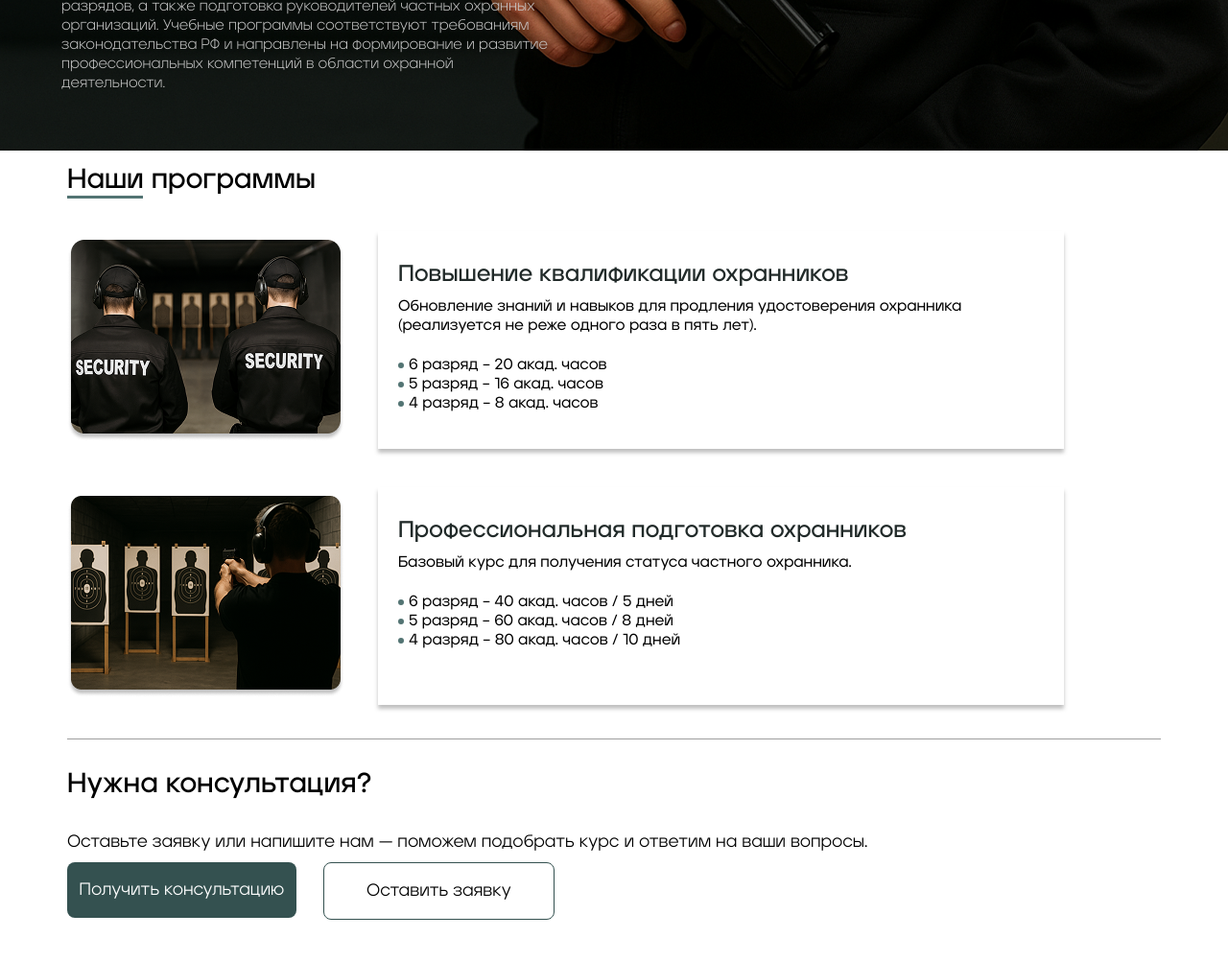
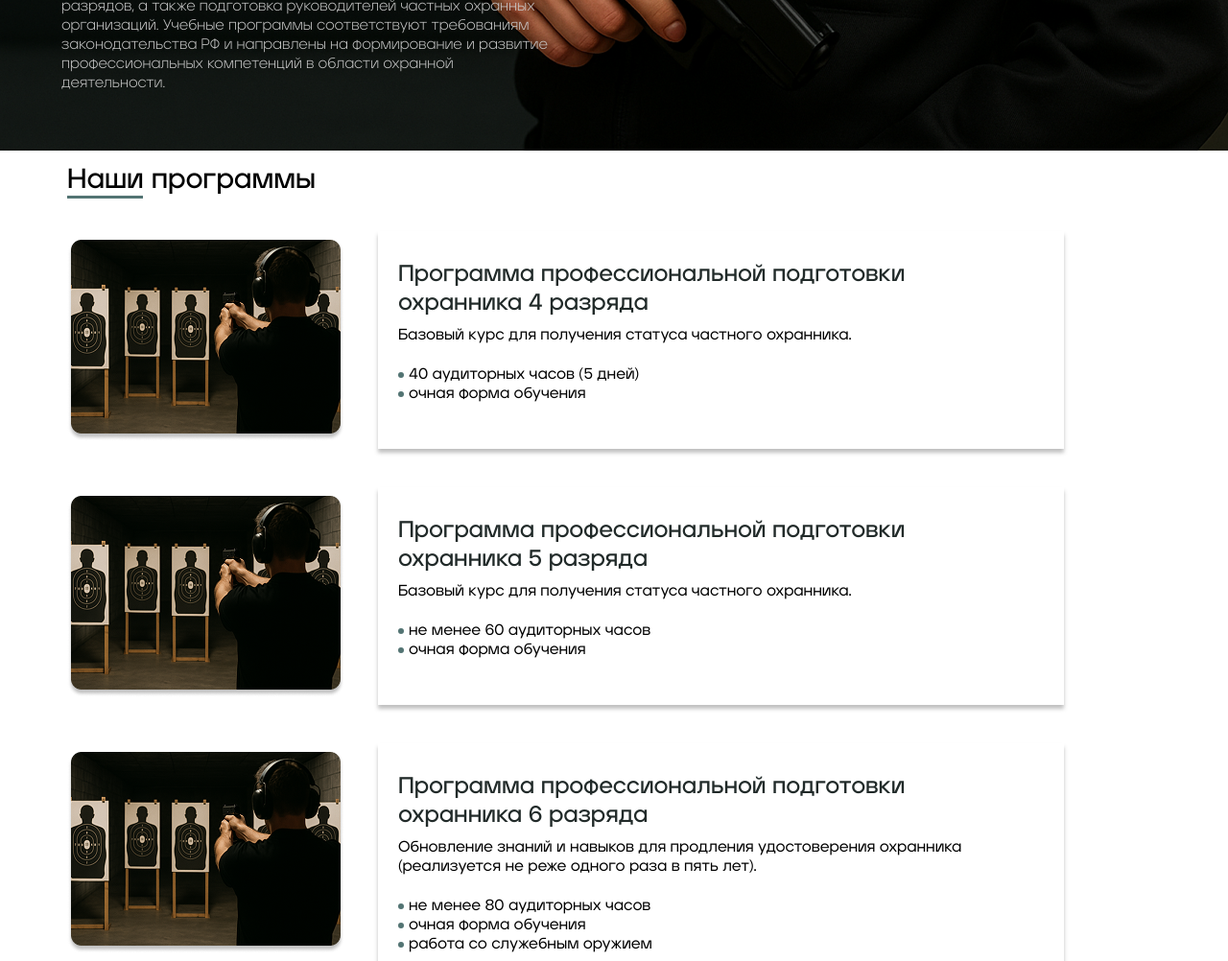
Before and after one commit to CepBep4/webddk, a Flask app: page / in a window 1280 px wide. Shown: the part 514-1516 px from the top of the page at 96% size. Run offline with Flask 3, Linux system fonts and the light colour scheme.

Commit message:
pr-update

```diff
--- a/templates/index.html
+++ b/templates/index.html
@@ -34,26 +34,69 @@
         </div>
         <div class="program-container">
             <div class="program-card">
-                <img src="/static/p1.png" alt="">
+                <img src="/static/p2.png" alt="">
                 <div class="content-card">
-                    <div class="title-card">Повышение квалификации охранников</div>
-                    <div class="description-card">Обновление знаний и навыков для продления удостоверения охранника (реализуется не реже одного раза в пять лет).</div>
+                    <div class="title-card">Программа профессиональной подготовки<br>охранника 4 разряда</div>
+                    <div class="description-card">Базовый курс для получения статуса частного охранника.</div>
                     <div class="option-card">
-                        <span class="option-text"><span class="dot-opt-card"></span>6 разряд – 20 акад. часов</span>
-                        <span class="option-text"><span class="dot-opt-card"></span>5 разряд – 16 акад. часов</span>
-                        <span class="option-text"><span class="dot-opt-card"></span>4 разряд – 8 акад. часов</span>
+                        <span class="option-text"><span class="dot-opt-card"></span>40 аудиторных часов (5 дней)</span>
+                        <span class="option-text"><span class="dot-opt-card"></span>очная форма обучения</span>
                     </div>
                 </div>
             </div>
             <div class="program-card">
                 <img src="/static/p2.png" alt="">
                 <div class="content-card">
-                    <div class="title-card">Профессиональная подготовка охранников</div>
+                    <div class="title-card">Программа профессиональной подготовки<br>охранника 5 разряда</div>
                     <div class="description-card">Базовый курс для получения статуса частного охранника.</div>
                     <div class="option-card">
-                        <span class="option-text"><span class="dot-opt-card"></span>6 разряд – 40 акад. часов / 5 дней</span>
-                        <span class="option-text"><span class="dot-opt-card"></span>5 разряд – 60 акад. часов / 8 дней</span>
-                        <span class="option-text"><span class="dot-opt-card"></span>4 разряд – 80 акад. часов / 10 дней</span>
+                        <span class="option-text"><span class="dot-opt-card"></span>не менее 60 аудиторных часов</span>
+                        <span class="option-text"><span class="dot-opt-card"></span>очная форма обучения</span>
+                    </div>
+                </div>
+            </div>
+            <div class="program-card">
+                <img src="/static/p2.png" alt="">
+                <div class="content-card">
+                    <div class="title-card">Программа профессиональной подготовки<br>охранника 6 разряда</div>
+                    <div class="description-card">Обновление знаний и навыков для продления удостоверения охранника (реализуется не реже одного раза в пять лет).</div>
+                    <div class="option-card">
+                        <span class="option-text"><span class="dot-opt-card"></span>не менее 80 аудиторных часов</span>
+                        <span class="option-text"><span class="dot-opt-card"></span>очная форма обучения</span>
+                        <span class="option-text"><span class="dot-opt-card"></span>работа со служебным оружием</span>
+                    </div>
+                </div>
+            </div>
+            <div class="program-card">
+                <img src="/static/p2.png" alt="">
+                <div class="content-card">
+                    <div class="title-card">Программа повышения квалификации<br>охранника 4 разряда</div>
+                    <div class="description-card">Базовый курс для получения статуса частного охранника.</div>
+                    <div class="option-card">
+                        <span class="option-text"><span class="dot-opt-card"></span>не менее 8 академических часов</span>
+                        <span class="option-text"><span class="dot-opt-card"></span>очная форма обучения</span>
+                    </div>
+                </div>
+            </div>
+            <div class="program-card">
+                <img src="/static/p2.png" alt="">
+                <div class="content-card">
+                    <div class="title-card">Программа повышения квалификации<br>охранника 6 разряда</div>
+                    <div class="description-card">Обновление знаний и навыков для продления удостоверения охранника (реализуется не реже одного раза в пять лет).</div>
+                    <div class="option-card">
+                        <span class="option-text"><span class="dot-opt-card"></span>не менее 20 академических часов</span>
+                        <span class="option-text"><span class="dot-opt-card"></span>очная форма обучения</span>
+                    </div>
+                </div>
+            </div>
+            <div class="program-card">
+                <img src="/static/p2.png" alt="">
+                <div class="content-card">
+                    <div class="title-card">Программа обучения<br>на безопасное обращение с оружием</div>
+                    <div class="description-card">Базовый курс для получения статуса частного охранника.</div>
+                    <div class="option-card">
+                        <span class="option-text"><span class="dot-opt-card"></span>не менее 6 академических часов</span>
+                        <span class="option-text"><span class="dot-opt-card"></span>очная форма обучения</span>
                     </div>
                 </div>
             </div>
@@ -63,8 +106,8 @@
             <div class="title-text">Нужна консультация?</div>
             <div class="parent-text">Оставьте заявку или напишите нам — поможем подобрать курс и ответим на ваши вопросы.</div>
             <div class="button-block">
-                <div class="button-type1"><span>Получить консультацию</span></div>
-                <div class="button-type2"><span>Оставить заявку</span></div>
+                <div class="button-type1" onclick="location.replace('/contact')"><span>Получить консультацию</span></div>
+                <div class="button-type2" onclick="location.replace('/contact')"><span>Оставить заявку</span></div>
             </div>
         </div>
     </div>
```
